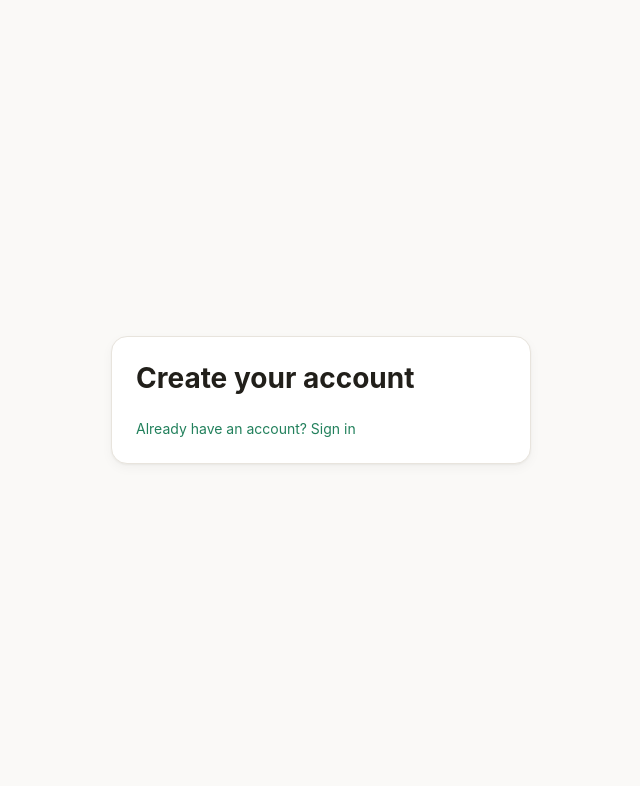
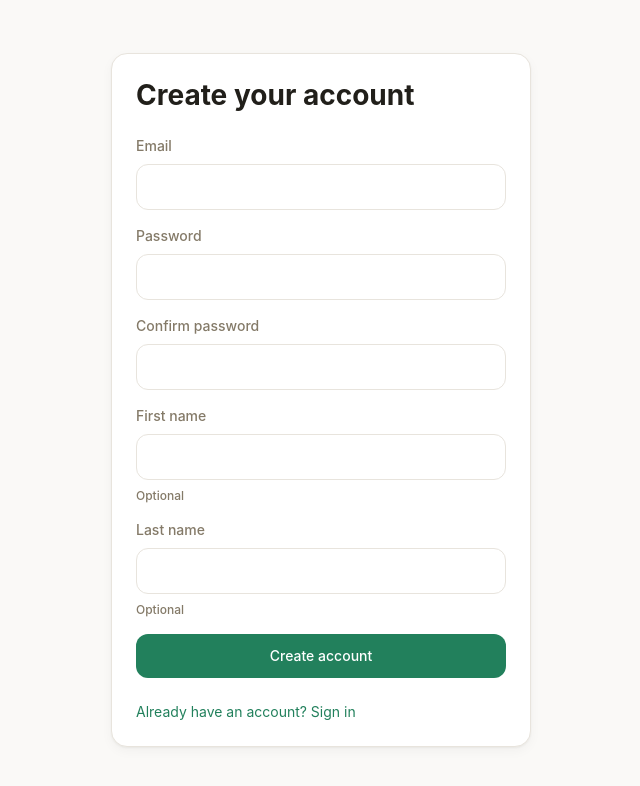
Before and after one commit to Adolfo2231/Billax_2.0, a React (Vite) app in the folder frontend/: page /register in a window 1280 px wide. Shown: the top 786 px of the page, without its empty margins (319-959 px from the left). Built offline with nearby package versions, Linux system fonts and the light colour scheme.

Commit message:
feat(frontend): add register form components (7.2)

```diff
--- /dev/null
+++ b/frontend/src/components/auth/RegisterForm.tsx
@@ -0,0 +1,124 @@
+import { useState } from "react"
+import { Alert } from "../ui/Alert"
+import { Button } from "../ui/Button"
+import { FormField } from "../ui/FormField"
+
+type RegisterFormData = {
+    email: string
+    password: string
+    confirmPassword: string
+    first_name: string
+    last_name: string
+}
+
+type RegisterFormErrors = Partial<
+    Record<keyof RegisterFormData, string>
+>
+
+type RegisterFormProps = {
+    onSubmit: (data: RegisterFormData) => void
+    fieldErrors?: RegisterFormErrors
+    generalError?: string
+    isSubmitting?: boolean
+}
+
+const initialFormData: RegisterFormData = {
+    email: "",
+    password: "",
+    confirmPassword: "",
+    first_name: "",
+    last_name: "",
+}
+
+export function RegisterForm({
+    onSubmit,
+    fieldErrors = {},
+    generalError,
+    isSubmitting = false,
+}: RegisterFormProps) {
+    const [formData, setFormData] = useState(initialFormData)
+
+    function handleChange(event: React.ChangeEvent<HTMLInputElement>) {
+        const field = event.target.name as keyof RegisterFormData
+        const value = event.target.value
+
+        setFormData((currentData) => ({
+            ...currentData,
+            [field]: value,
+        }))
+    }
+
+    function handleSubmit(event: React.FormEvent<HTMLFormElement>) {
+        event.preventDefault()
+        onSubmit(formData)
+    }
+
+    return (
+        <form className="flex flex-col gap-4" onSubmit={handleSubmit}>
+            {generalError ? (
+                <Alert variant="error">{generalError}</Alert>
+            ) : null}
+
+            <FormField
+                id="register-email"
+                label="Email"
+                name="email"
+                type="email"
+                autoComplete="email"
+                value={formData.email}
+                onChange={handleChange}
+                error={fieldErrors.email}
+            />
+
+            <FormField
+                id="register-password"
+                label="Password"
+                name="password"
+                type="password"
+                autoComplete="new-password"
+                value={formData.password}
+                onChange={handleChange}
+                error={fieldErrors.password}
+            />
+
+            <FormField
+                id="register-confirm-password"
+                label="Confirm password"
+                name="confirmPassword"
+                type="password"
+                autoComplete="new-password"
+                value={formData.confirmPassword}
+                onChange={handleChange}
+                error={fieldErrors.confirmPassword}
+            />
+
+            <FormField
+                id="register-first-name"
+                label="First name"
+                name="first_name"
+                hint="Optional"
+                type="text"
+                autoComplete="given-name"
+                value={formData.first_name}
+                onChange={handleChange}
+                error={fieldErrors.first_name}
+            />
+
+            <FormField
+                id="register-last-name"
+                label="Last name"
+                name="last_name"
+                hint="Optional"
+                type="text"
+                autoComplete="family-name"
+                value={formData.last_name}
+                onChange={handleChange}
+                error={fieldErrors.last_name}
+            />
+
+            <Button type="submit" loading={isSubmitting}>
+                Create account
+            </Button>
+        </form>
+    )
+}
--- a/frontend/src/pages/RegisterPage.tsx
+++ b/frontend/src/pages/RegisterPage.tsx
@@ -1,11 +1,15 @@
 import { Link } from 'react-router'
 import { Card } from '../components/ui/Card'
+import { RegisterForm } from '../components/auth/RegisterForm'
+
+const handleRegisterSubmit = () => undefined
 
 export function RegisterPage() {
     return (
         <main className="grid min-h-screen place-items-center bg-canvas p-4">
             <Card className="flex w-full max-w-[420px] flex-col gap-5">
                 <h1 className="text-h1 text-text-primary">Create your account</h1>
+                <RegisterForm onSubmit={handleRegisterSubmit} />
                 <Link
                     className="text-small text-brand-600 hover:text-brand-700"
                     to="/login"
```
